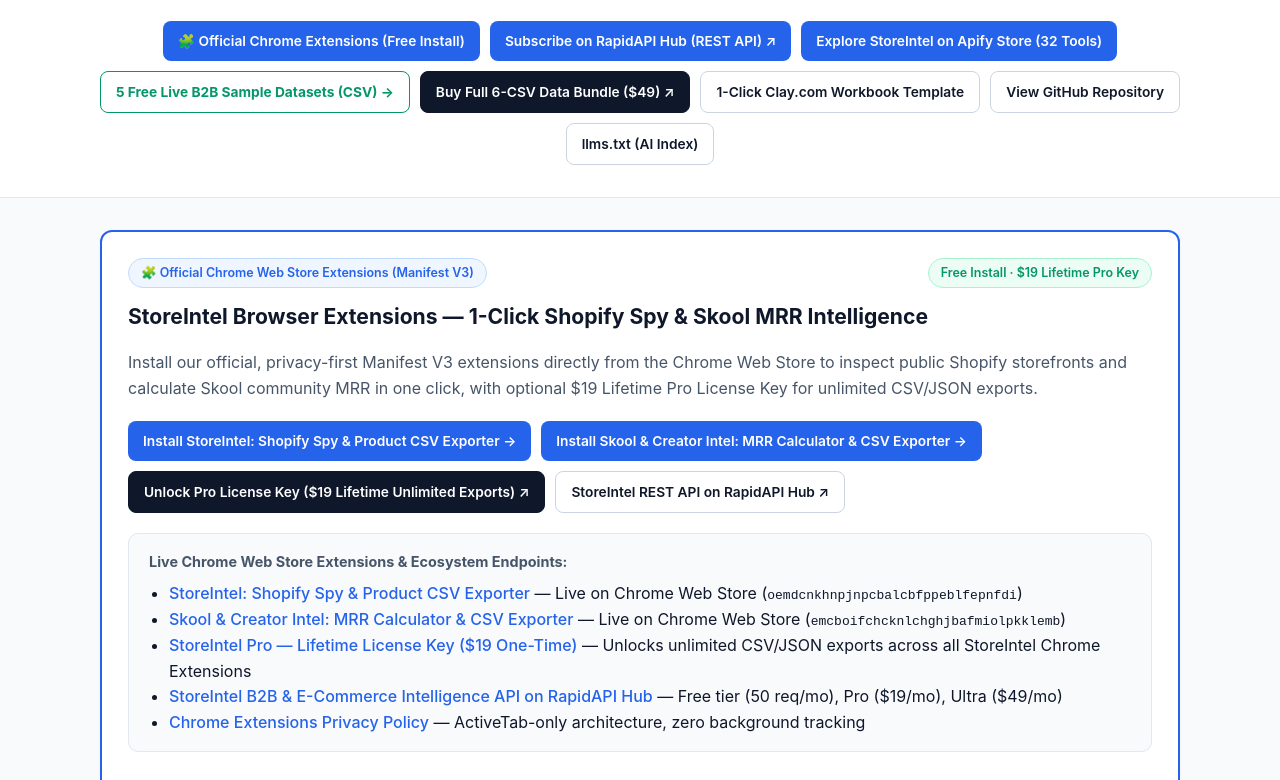
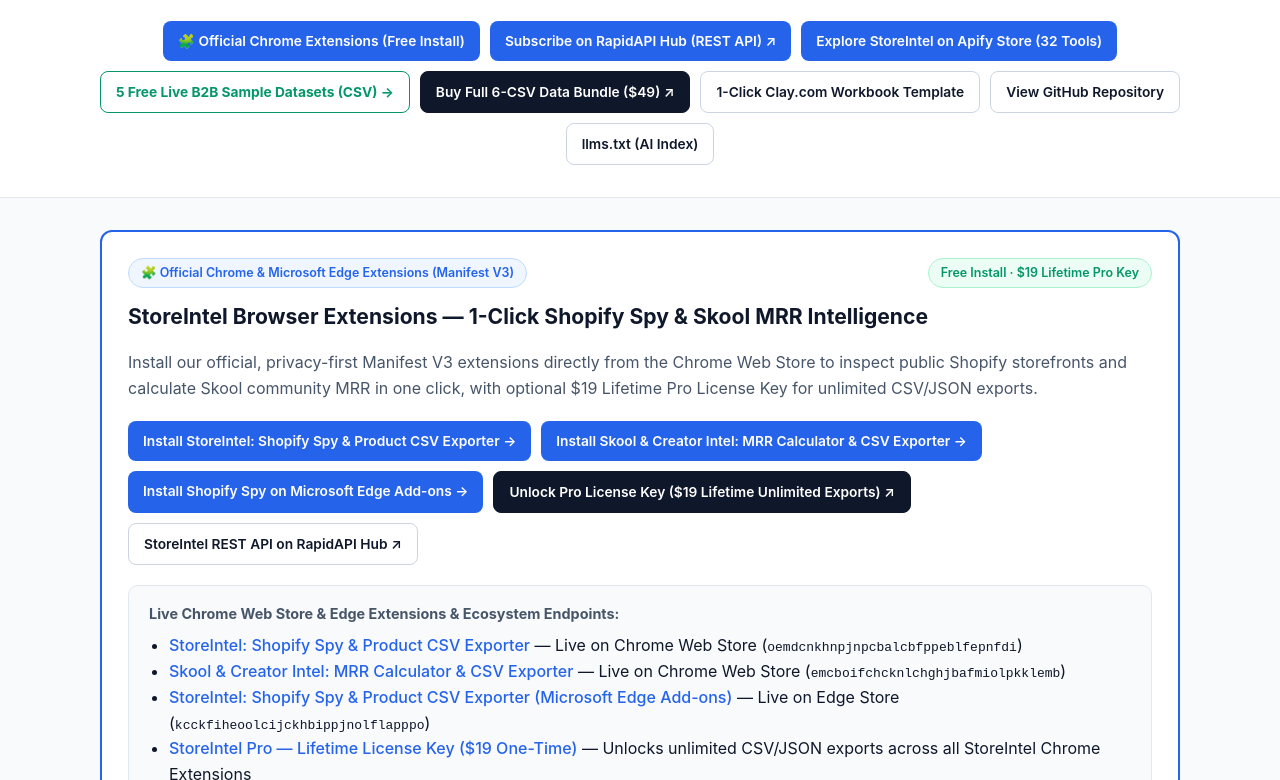
Before and after one commit to mikrozar-cell/b2b-ecommerce-saas-scrapers-n8n-clay, a plain HTML site: page index.html in a window 1280 px wide. Shown: the part 172-952 px from the top of the page. Drawn offline with Linux system fonts and the light colour scheme.

Commit message:
Add live Microsoft Edge Add-ons link for StoreIntel Shopify Spy

```diff
--- a/index.html
+++ b/index.html
@@ -763,7 +763,7 @@
   <main class="container">
     <article class="card" id="chrome-extensions" style="border: 2px solid #2563eb;">
       <div class="card-header">
-        <span class="badge">&#x1F9E9; Official Chrome Web Store Extensions (Manifest V3)</span>
+        <span class="badge">&#x1F9E9; Official Chrome &amp; Microsoft Edge Extensions (Manifest V3)</span>
         <span class="price-tag">Free Install &middot; $19 Lifetime Pro Key</span>
       </div>
       <h2>StoreIntel Browser Extensions — 1-Click Shopify Spy &amp; Skool MRR Intelligence</h2>
@@ -771,14 +771,16 @@
       <div class="btn-row">
         <a class="btn btn-primary" href="https://chromewebstore.google.com/detail/oemdcnkhnpjnpcbalcbfppeblfepnfdi" target="_blank" rel="noopener">Install StoreIntel: Shopify Spy &amp; Product CSV Exporter &rarr;</a>
         <a class="btn btn-primary" href="https://chromewebstore.google.com/detail/emcboifchcknlchghjbafmiolpkklemb" target="_blank" rel="noopener">Install Skool &amp; Creator Intel: MRR Calculator &amp; CSV Exporter &rarr;</a>
+        <a class="btn btn-primary" href="https://microsoftedge.microsoft.com/addons/detail/storeintel-shopify-spy-/kcckfiheoolcijckhbippjnolflapppo" target="_blank" rel="noopener">Install Shopify Spy on Microsoft Edge Add-ons &rarr;</a>
         <a class="btn btn-secondary" style="background:#0f172a;color:#ffffff;border-color:#0f172a;" href="https://mikrozaar.gumroad.com/l/sawzow" target="_blank" rel="noopener">Unlock Pro License Key ($19 Lifetime Unlimited Exports) &nearr;</a>
         <a class="btn btn-secondary" href="https://rapidapi.com/mikrozar-1NoawVerl/api/storeintel-b2b-e-commerce-intelligence" target="_blank" rel="noopener">StoreIntel REST API on RapidAPI Hub &nearr;</a>
       </div>
       <div class="tasks-box">
-        <h3>Live Chrome Web Store Extensions &amp; Ecosystem Endpoints:</h3>
+        <h3>Live Chrome Web Store &amp; Edge Extensions &amp; Ecosystem Endpoints:</h3>
         <ul>
           <li><a href="https://chromewebstore.google.com/detail/oemdcnkhnpjnpcbalcbfppeblfepnfdi" target="_blank" rel="noopener">StoreIntel: Shopify Spy &amp; Product CSV Exporter</a> — Live on Chrome Web Store (<code>oemdcnkhnpjnpcbalcbfppeblfepnfdi</code>)</li>
           <li><a href="https://chromewebstore.google.com/detail/emcboifchcknlchghjbafmiolpkklemb" target="_blank" rel="noopener">Skool &amp; Creator Intel: MRR Calculator &amp; CSV Exporter</a> — Live on Chrome Web Store (<code>emcboifchcknlchghjbafmiolpkklemb</code>)</li>
+          <li><a href="https://microsoftedge.microsoft.com/addons/detail/storeintel-shopify-spy-/kcckfiheoolcijckhbippjnolflapppo" target="_blank" rel="noopener">StoreIntel: Shopify Spy &amp; Product CSV Exporter (Microsoft Edge Add-ons)</a> — Live on Edge Store (<code>kcckfiheoolcijckhbippjnolflapppo</code>)</li>
           <li><a href="https://mikrozaar.gumroad.com/l/sawzow" target="_blank" rel="noopener">StoreIntel Pro — Lifetime License Key ($19 One-Time)</a> — Unlocks unlimited CSV/JSON exports across all StoreIntel Chrome Extensions</li>
           <li><a href="https://rapidapi.com/mikrozar-1NoawVerl/api/storeintel-b2b-e-commerce-intelligence" target="_blank" rel="noopener">StoreIntel B2B &amp; E-Commerce Intelligence API on RapidAPI Hub</a> — Free tier (50 req/mo), Pro ($19/mo), Ultra ($49/mo)</li>
           <li><a href="chrome-privacy.html">Chrome Extensions Privacy Policy</a> — ActiveTab-only architecture, zero background tracking</li>
```
Also changed, not shown: samples.html (+2 -1 lines), 1 other file.
